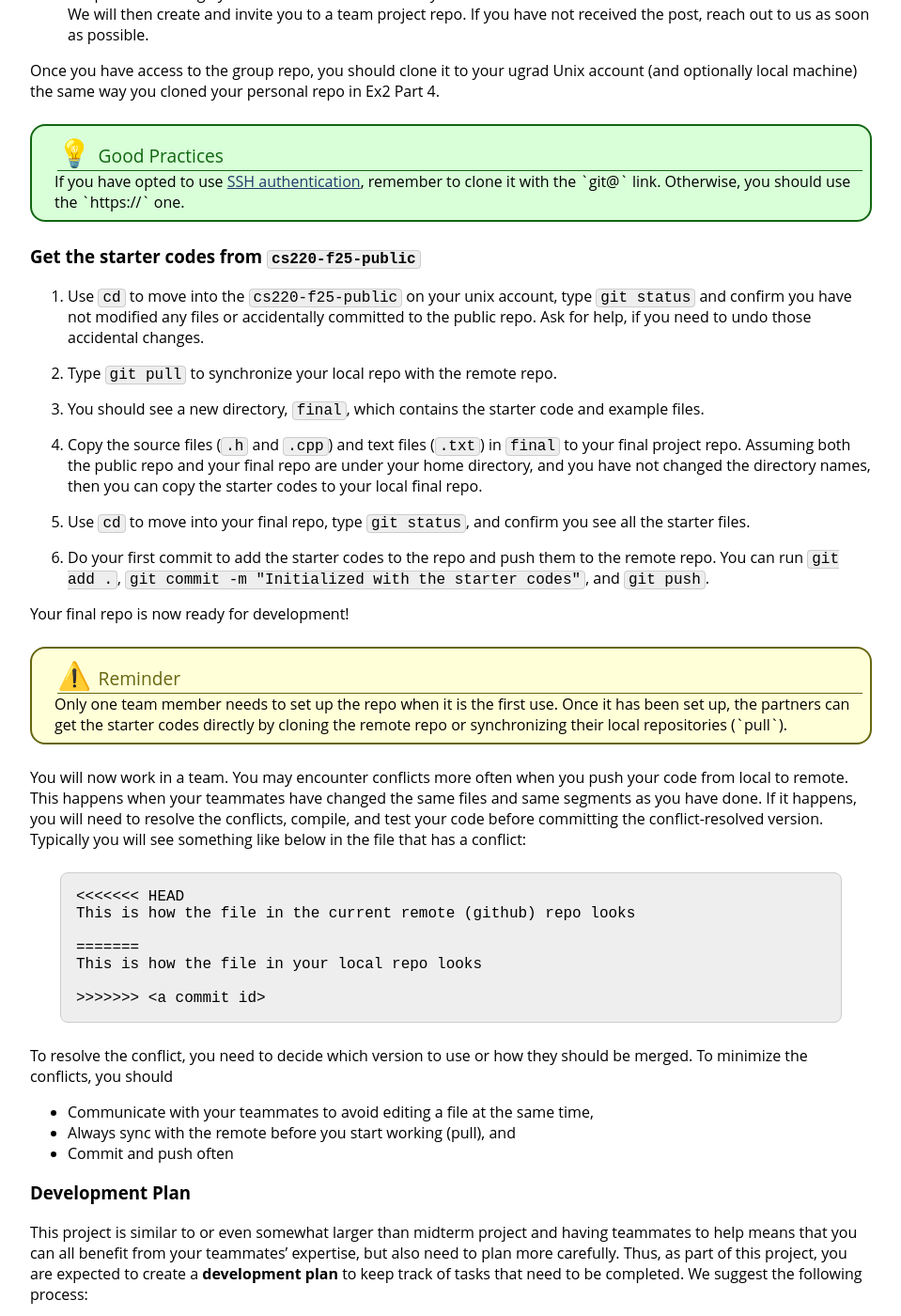
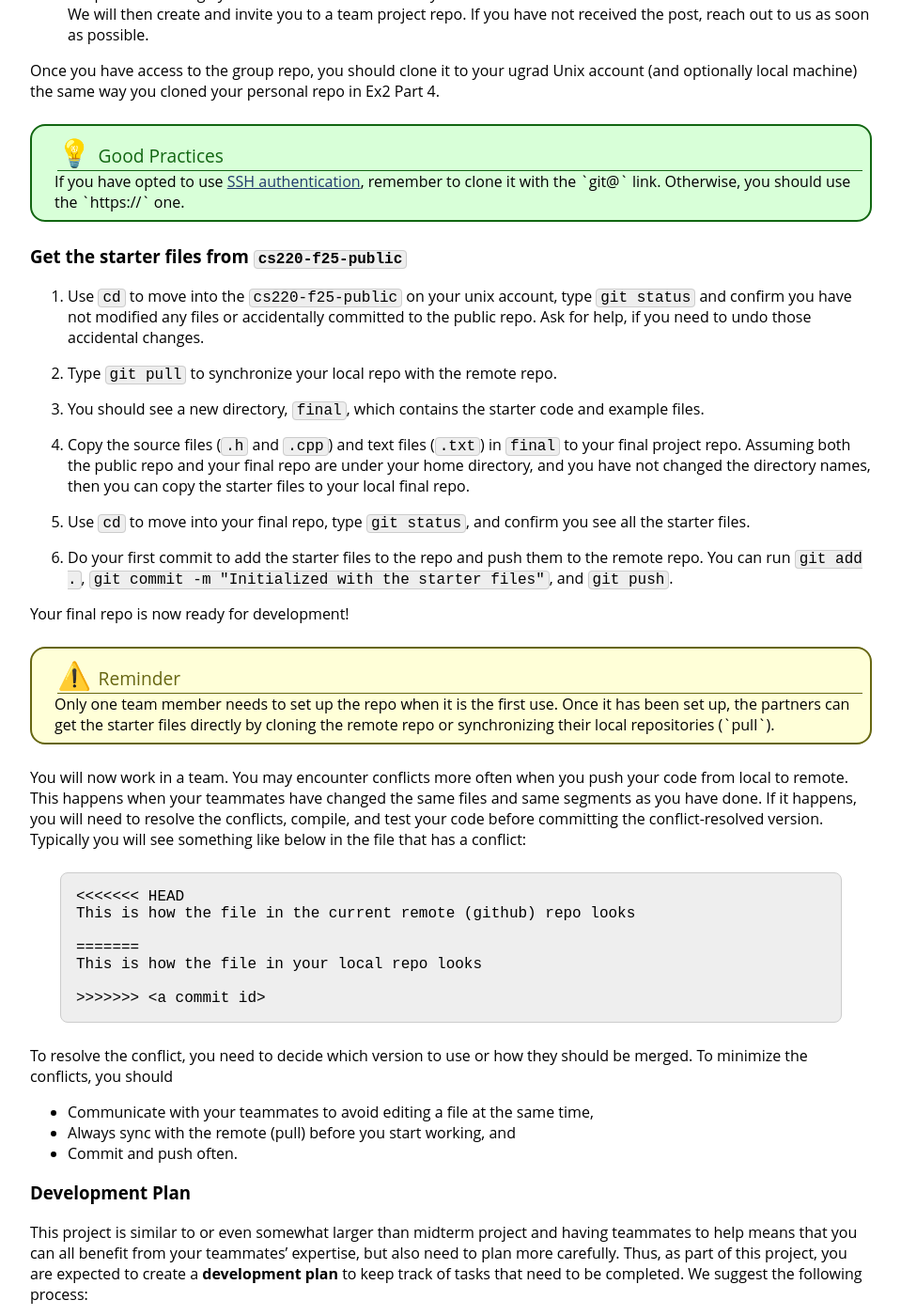
Before and after one commit to jhu-ip/cs220-f25, a Jekyll site: the page built from assign/final.md, in a window 1280 px wide and 1400 px high, scrolled down 1290 px. Shown: the whole window at 94% size, without its empty margins (160-1119 px from the left). Built offline with Jekyll 4.4.1, drawn with Linux system fonts in a browser that asks for light colours; some of the changed text lies outside the part shown.

Commit message:
final project proof reading tweaks

```diff
--- a/assign/final.md
+++ b/assign/final.md
@@ -61,7 +61,7 @@ If you have opted to use <a href="/docs/resources/github-ssh">SSH authentication
 </div>
 </div>
 
-### Get the starter codes from `cs220-f25-public`
+### Get the starter files from `cs220-f25-public`
 
 1. Use `cd` to move into the `cs220-f25-public` on your unix account, type `git status` and confirm you have not modified any files or accidentally committed to the public repo. Ask
 for help, if you need to undo those accidental changes.
@@ -70,18 +70,18 @@ for help, if you need to undo those accidental changes.
 
 3. You should see a new directory, `final`, which contains the starter code and example files.
 
-4. Copy the source files (`.h` and `.cpp`) and text files (`.txt`) in `final` to your final project repo. Assuming both the public repo and your final repo are under your home directory, and you have not changed the directory names, then you can copy the starter codes to your local final repo.
+4. Copy the source files (`.h` and `.cpp`) and text files (`.txt`) in `final` to your final project repo. Assuming both the public repo and your final repo are under your home directory, and you have not changed the directory names, then you can copy the starter files to your local final repo.
 
 5. Use `cd` to move into your final repo, type `git status`, and confirm you see all the starter files.
 
-6. Do your first commit to add the starter codes to the repo and push them to the remote repo. You can run `git add .`, `git commit -m "Initialized with the starter codes"`, and `git push`.
+6. Do your first commit to add the starter files to the repo and push them to the remote repo. You can run `git add .`, `git commit -m "Initialized with the starter files"`, and `git push`.
 
 Your final repo is now ready for development!
 
 <div class='admonition caution'>
 <div class='title'>Reminder</div>
 <div class='content'>
-Only one team member needs to set up the repo when it is the first use. Once it has been set up, the partners can get the starter codes directly by cloning the remote repo or synchronizing their local repositories (`pull`).
+Only one team member needs to set up the repo when it is the first use. Once it has been set up, the partners can get the starter files directly by cloning the remote repo or synchronizing their local repositories (`pull`).
 </div>
 </div>
 
@@ -99,9 +99,8 @@ This is how the file in your local repo looks
 
 To resolve the conflict, you need to decide which version to use or how they should be merged. To minimize the conflicts, you should
 - Communicate with your teammates to avoid editing a file at the same time,
-- Always sync with the remote before you start working (pull), and
-- Commit and push often
-
+- Always sync with the remote (pull) before you start working, and
+- Commit and push often.
 
 ### Development Plan
 This project is similar to or even somewhat larger than midterm project and having teammates to help means that you can all benefit from your teammates' expertise, but also need to plan more carefully.  Thus, as part of this project, you are expected to create a **development plan** to keep track of tasks that need to be completed.  We suggest the following process:
```
Also changed, not shown: other parts of assign/final.md (+1 -1 lines).
